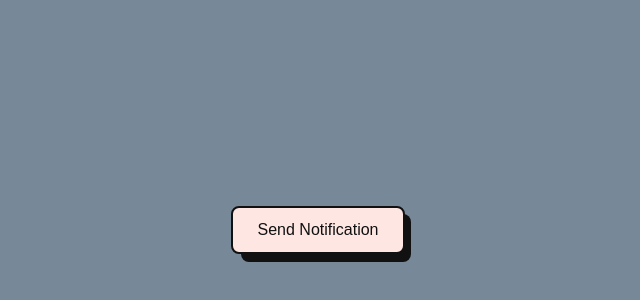
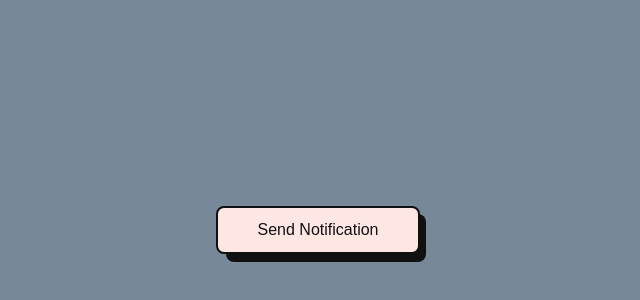
Before and after one commit to rezamini/javascript-push-notification, a plain HTML site: page index.html in a window 1280 px wide. Shown: the part 178-478 px from the top of the page, without its empty margins (322-962 px from the left). Drawn offline with Linux system fonts and the light colour scheme.

Commit message:
- added a new css media rule for the notification, button

```diff
--- a/style.css
+++ b/style.css
@@ -54,3 +54,9 @@ body {
 .button:hover {
   outline: 0;
 }
+
+@media (min-width: 768px) {
+  .button {
+    padding: 0 40px;
+  }
+}
```
